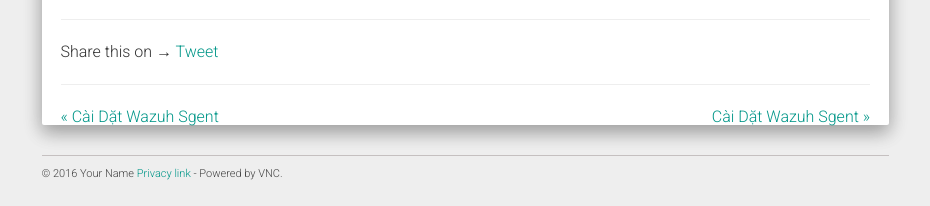
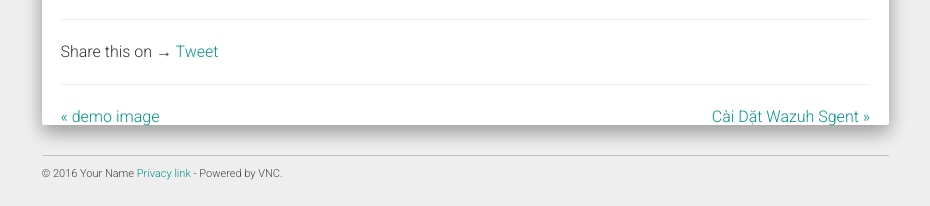
Before and after one commit to vncloudsco/Documentation, a Jekyll site: the page built from _posts/2018-10-9-overview-wazuh.md, in a window 1280 px wide and 900 px high, scrolled down 3599 px. Shown: the part 691-897 px from the top of the window, without its empty margins (321-1251 px from the left). Built offline with Jekyll 4.4.1, drawn with Linux system fonts in a browser that asks for light colours; nearby versions of some CDN libraries; comment, search, counter and statistics services are not loaded.

Commit message:
Update 2017-11-1-demo-encode-image.md

```diff
--- a/_posts/2017-11-1-demo-encode-image.md
+++ b/_posts/2017-11-1-demo-encode-image.md
@@ -1,6 +1,6 @@
 ---
 layout: post
-title: "Cài Dặt Wazuh Sgent"
+title: "demo image"
 tags: Wazuh
 description: Hướng Dẫn Cài Đặt Wazuh
 comments: true
```
